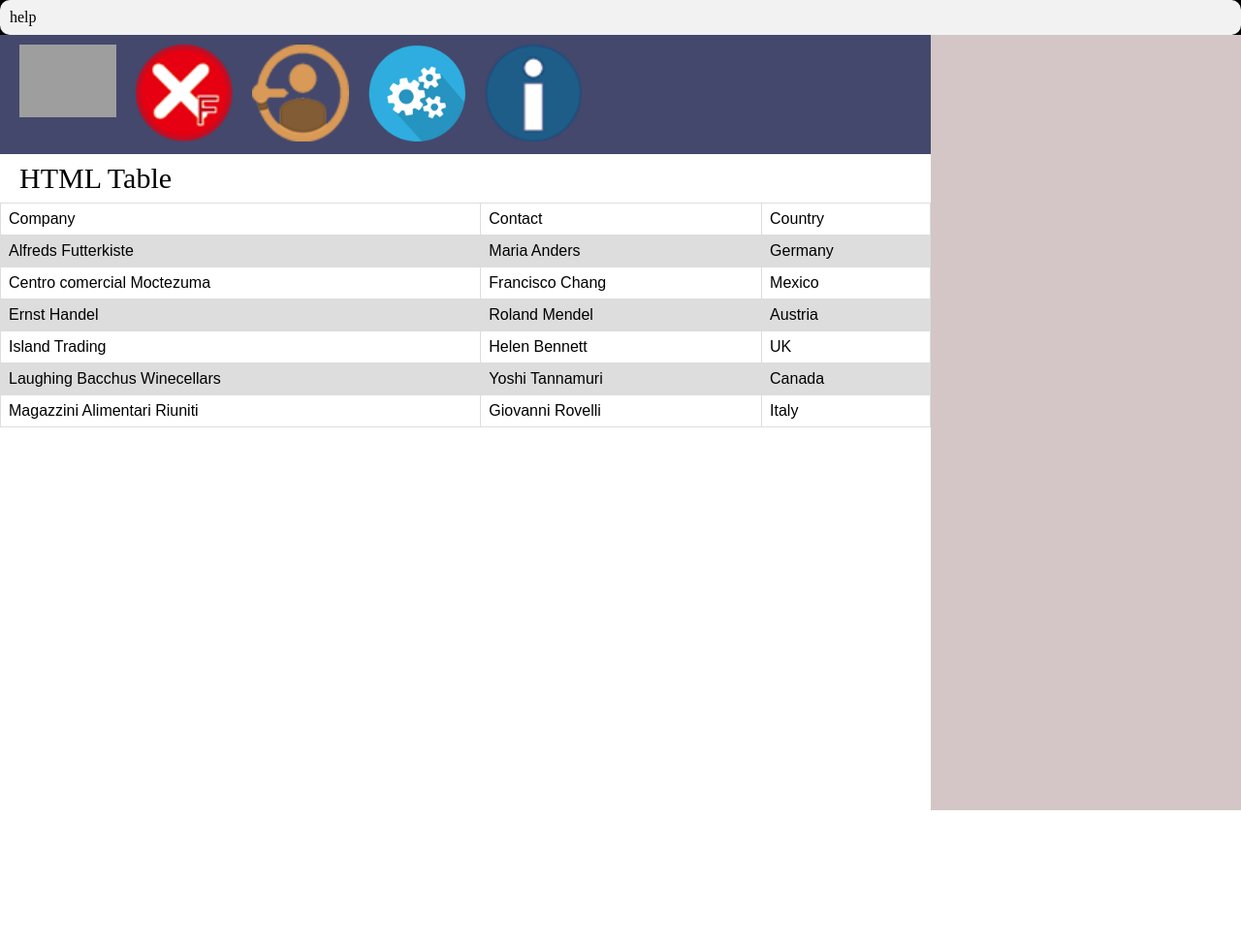
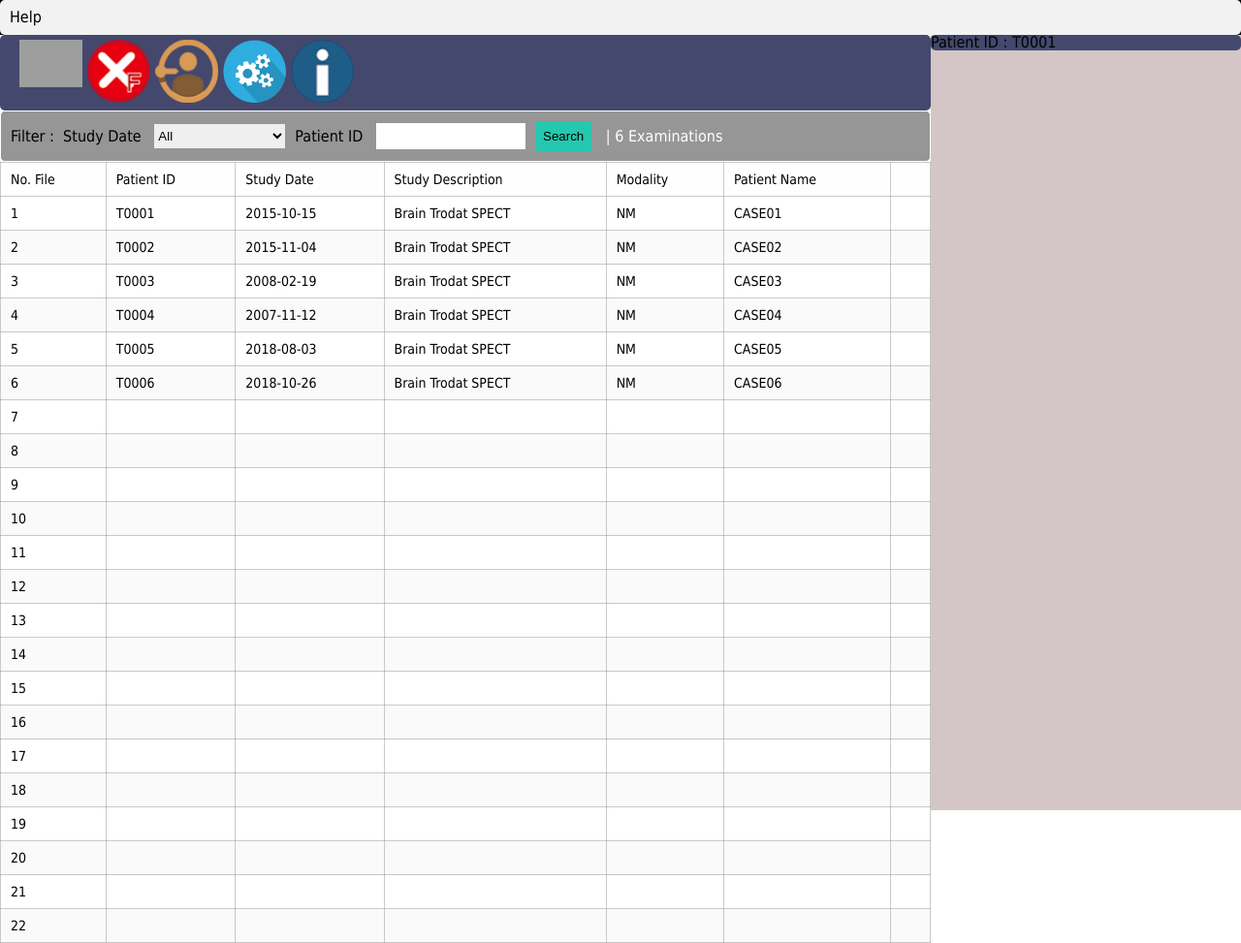
Before and after one commit to Xuanhan081/Q-striatum, a plain HTML site: page index.html in a window 1280 px wide. Shown: the whole page at 97% size. Before the commit the page ends 836 px from the top, so only its background shows below. Drawn offline with Linux system fonts and the light colour scheme; grey boxes are pictures that could not be loaded.

Commit message:
左邊的section

```diff
--- a/index.html
+++ b/index.html
@@ -11,7 +11,7 @@
     <div class="wrap">
         <header class="topmenu">
             <ul class="topmenu-list">
-                <li><a href="#">help</a></li>
+                <li><a href="#">Help</a></li>
             </ul>
         </header>
         <section>
@@ -24,49 +24,114 @@
                 <li><a href="#"><img src="icon/infoN_64.png" alt="info"></a></li>
                 </ul>
             </nav>
-            <nav class="serch"></nav>
+            <div class="search">
+                <label for="studydate">Filter : &nbsp;Study&nbsp;Date &nbsp;&nbsp;</label>
+                <select class="dropdown" id="studydate" name="studydate">
+                    <option value="oneweek">Within one week</option>
+                    <option value="onemonth">Within one month</option>
+                    <option value="threemonth">Within three month</option>
+                    <option value="sixmonth">Within six month</option>
+                    <option value="oneyear">Within one year</option>
+                    <option value="all" selected>All</option>
+                </select>
+                <label style="padding-left: 10px;" for="keyword">Patient ID &nbsp;&nbsp;</label>
+                <input class="txtbox" type="text" id="keyword" name="keyword">
+                <button class="btnsearch">Search</button>
+                <label style="color: rgb(255, 255, 255);" for="myTable">&nbsp;| 6 Examinations </label>
+            </div>
             <div class="file-list">
-                <h2>HTML Table</h2>
-                <table>
+                <table id="myTable">
+                <thead>
                     <tr>
-                    <th>Company</th>
-                    <th>Contact</th>
-                    <th>Country</th>
+                    <th>No. File</th>
+                    <th>Patient ID</th>
+                    <th>Study Date</th>
+                    <th>Study Description</th>
+                    <th>Modality</th>
+                    <th>Patient Name</th>
+                    <th>&nbsp;</th>
+                    </tr>
+                </thead>
+                <tbody>
+                    <tr>
+                        <td>1</td>
+                        <td>T0001</td>
+                        <td>2015-10-15</td>
+                        <td>Brain Trodat SPECT</td>
+                        <td>NM</td>
+                        <td>CASE01</td>
+                        <td></td>
                         </tr>
                         <tr>
-                    <td>Alfreds Futterkiste</td>
-                    <td>Maria Anders</td>
-                    <td>Germany</td>
+                        <td>2</td>
+                        <td>T0002</td>
+                        <td>2015-11-04</td>
+                        <td>Brain Trodat SPECT</td>
+                        <td>NM</td>
+                        <td>CASE02</td>
+                        <td>&nbsp;</td>
                         </tr>
                         <tr>
-                    <td>Centro comercial Moctezuma</td>
-                    <td>Francisco Chang</td>
-                    <td>Mexico</td>
+                        <td>3</td>
+                        <td>T0003</td>
+                        <td>2008-02-19</td>
+                        <td>Brain Trodat SPECT</td>
+                        <td>NM</td>
+                        <td>CASE03</td>
+                        <td></td>
                         </tr>
                         <tr>
-                    <td>Ernst Handel</td>
-                    <td>Roland Mendel</td>
-                    <td>Austria</td>
+                        <td>4</td>
+                        <td>T0004</td>
+                        <td>2007-11-12</td>
+                        <td>Brain Trodat SPECT</td>
+                        <td>NM</td>
+                        <td>CASE04</td>
+                        <td>&nbsp;</td>
                         </tr>
                         <tr>
-                    <td>Island Trading</td>
-                    <td>Helen Bennett</td>
-                    <td>UK</td>
+                        <td>5</td>
+                        <td>T0005</td>
+                        <td>2018-08-03</td>
+                        <td>Brain Trodat SPECT</td>
+                        <td>NM</td>
+                        <td>CASE05</td>
+                        <td></td>
                         </tr>
                         <tr>
-                    <td>Laughing Bacchus Winecellars</td>
-                    <td>Yoshi Tannamuri</td>
-                    <td>Canada</td>
+                        <td>6</td>
+                        <td>T0006</td>
+                        <td>2018-10-26</td>
+                        <td>Brain Trodat SPECT</td>
+                        <td>NM</td>
+                        <td>CASE06</td>
+                        <td>&nbsp;</td>
                         </tr>
-                <tr>
-                    <td>Magazzini Alimentari Riuniti</td>
-                    <td>Giovanni Rovelli</td>
-                    <td>Italy</td>
-                </tr>
+                </tbody>
                 </table>
             </div>
         </section>
-        <aside></aside>
+        <aside>
+            <nav class="q-menu">Patient ID : T0001</nav>
+        </aside>
     </div>
+
+    <!--自動生成tbody-->
+    <script>
+    const rowCount = 22; // 控制產生幾列（可調大撐滿整頁）
+    const tbody = document.querySelector("#myTable tbody");
+
+    for (let i = 7; i <= rowCount; i++) {
+        const row = document.createElement("tr");
+
+        for (let j = 0; j < 7; j++) {
+        const cell = document.createElement("td");
+        cell.innerHTML = j === 0 ? i : "&nbsp;"; // 第一欄顯示列號，其他空白
+        row.appendChild(cell);
+        }
+
+        tbody.appendChild(row);
+    }
+    </script>
 </body>
 </html>
--- a/style.css
+++ b/style.css
@@ -1,5 +1,9 @@
+body {
+  font-family: Tahoma, sans-serif;
+}
 .wrap{
     width: 100%;
+    height: 100%;
     min-width: 1190px;
     background: #000;
 }
@@ -15,30 +19,56 @@ h2{
     padding: 10px 20px 10px 20px ;
 }
 .q-menu-list li a img{
-    width: 100px;
+    width: 65px;
 }
 .topmenu{
     padding: 10px;
     background: #F2F2F2;
-    border-radius: 10px;
+    border-radius: 5px;
 }
 .topmenu-list{
-    gap: 24px;
     display: flex;
 }
 .q-menu{
     background: #44486C;
+    border-radius: 5px;
 }
 .q-menu-list{
-    padding: 10px 20px 10px 20px ;
+    padding: 5px 20px 5px 20px ;
     display: flex;
-    gap: 20px;
+    gap: 5px;
 }
 section{
     background: #ffffff;
     height: 100vh;
     float: left;
     width: 75%;
+}
+.search{
+    display: flex;
+    padding: 10px;
+    background: #969696;
+    color: #000;
+    border: 1.5px solid #ffffff ;
+    align-items: center;
+    border-radius: 5px;
+}
+.dropdown{
+    width: 135px;
+    height: 25px;
+    border: none;
+}
+.txtbox{
+    width: 150px;
+    height: 25px;
+    border: none;
+}
+.btnsearch{
+    margin-left: 10px;
+    margin-right: 10px;
+    padding: 8px;
+    border: none;
+    background: #25C8AE;
 }
 aside{
     background: #d4c6c6;
@@ -47,24 +77,36 @@ aside{
     width: 25%;
 }
 .file-list{
+    background: #ffffff;
     margin-left: auto;
     margin-right: auto;
     text-align: start;
+    width: 100%;
 }
 table {
-    font-family: arial, sans-serif;
-    border-collapse: collapse;
-    width: 100%;
-    margin-left: auto;
-    margin-right: auto;
+  width: 100%;
+  border-collapse: collapse;
+  font-size: 15px;
 }
 
-td, th {
-  border: 1px solid #dddddd;
+th, td {
+  border: 1px solid rgba(150, 150, 150, 0.5);
+  padding: 10px;
+  text-align: center;
+  height: 10px;
+  word-wrap: break-word; /* 若內容過長可換行 */
   text-align: left;
-  padding: 8px;
+  font-size: 14px;
+}
+
+th {
+  background-color: #fffefe;
 }
 
 tr:nth-child(even) {
-  background-color: #dddddd;
+  background-color: #fafafa;
 }
+tr:hover {
+  background-color: #e6f7ff;
+  cursor: pointer;
+}
```
Also changed, not shown: 1 other file. Lines whose indentation alone changed are shown as unchanged.
